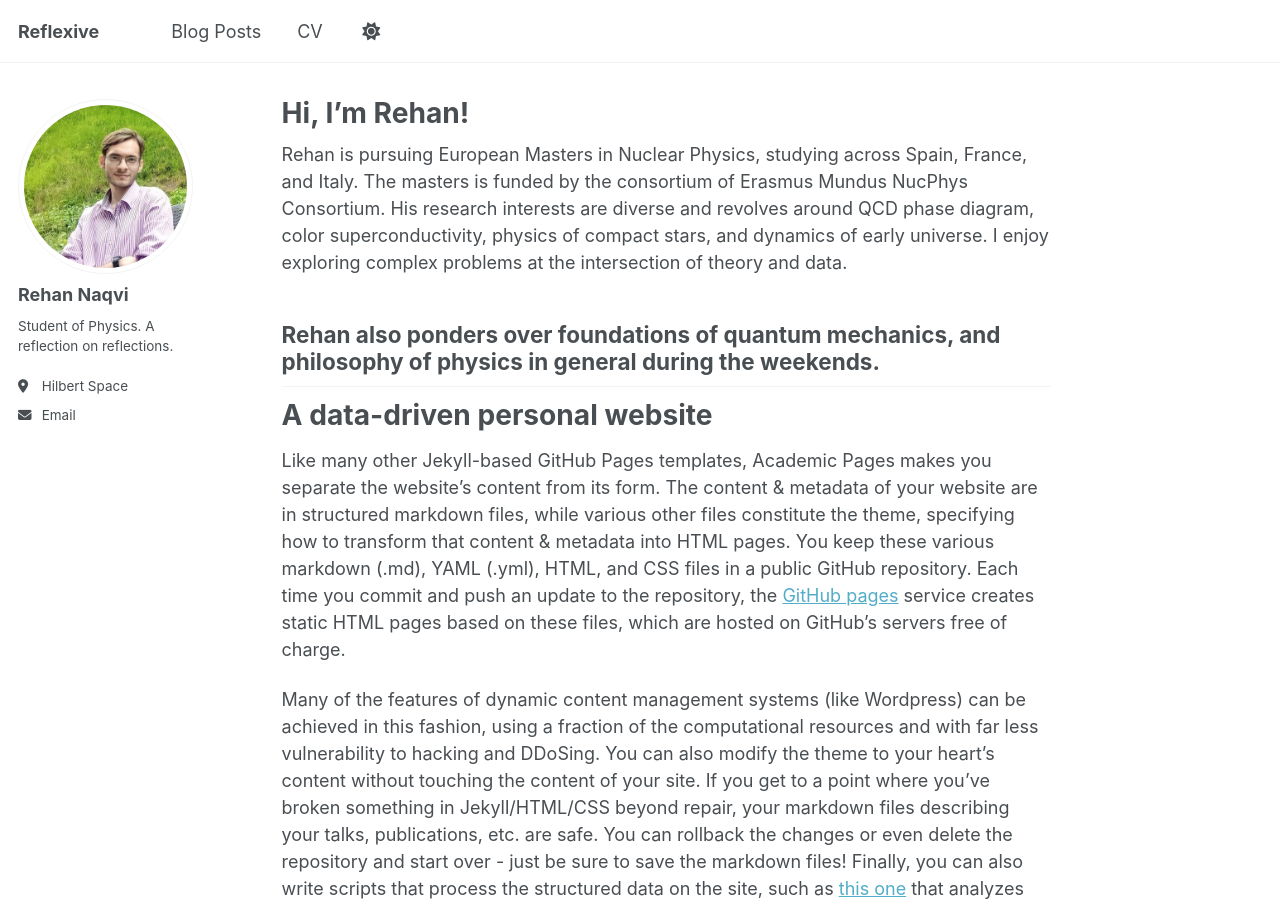
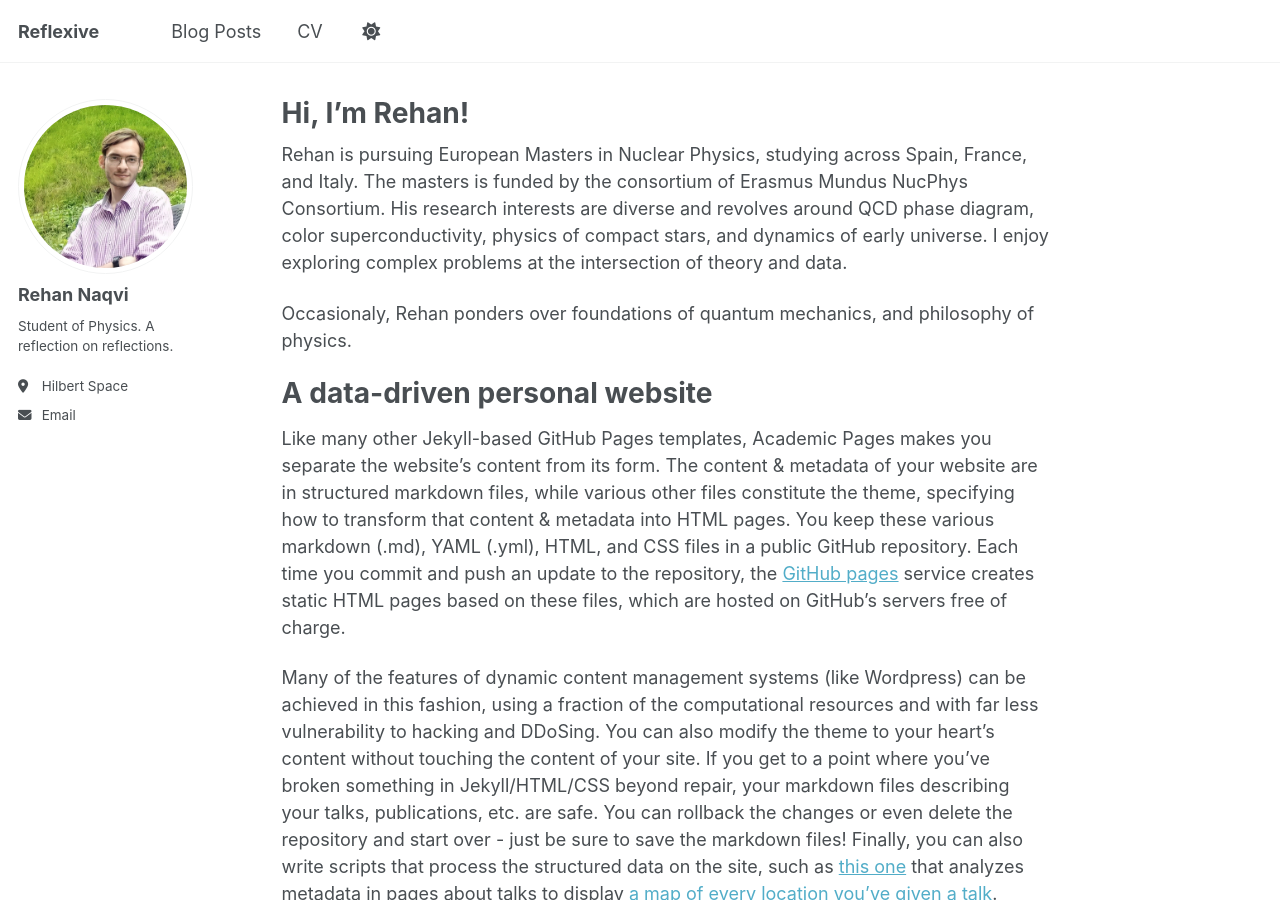
Before and after one commit to rayhannaqvi/rayhannaqvi.github.io, a Jekyll site: the page built from _pages/about.md, in a window 1280 px wide and 900 px high. Built offline with Jekyll 4.4.1, drawn with Linux system fonts in a browser that asks for light colours.

Commit message:
Update about.md

```diff
--- a/_pages/about.md
+++ b/_pages/about.md
@@ -11,8 +11,8 @@ redirect_from:
 Rehan is pursuing European Masters in Nuclear Physics, studying across Spain, France, and Italy. The masters is funded by the consortium of Erasmus Mundus NucPhys Consortium. His research interests are diverse and revolves around QCD phase diagram, color superconductivity, physics of compact stars, and dynamics of early universe. I enjoy exploring complex problems at the intersection of theory and data.
 
 
-Rehan also ponders over foundations of quantum mechanics, and philosophy of physics in general during the weekends.
----
+Occasionaly, Rehan ponders over foundations of quantum mechanics, and philosophy of physics.
+
 
 A data-driven personal website
 ======
```
